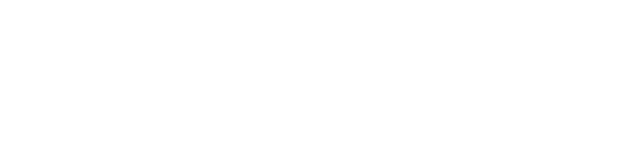
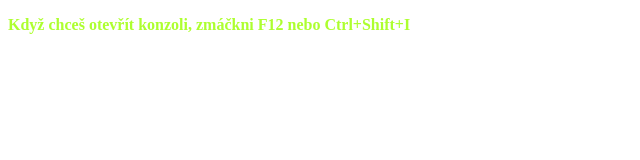
Before and after one commit to Stegye1/hello-world, a plain HTML site: page index.html in a window 1280 px wide. Shown: the whole page, without its empty margins (0-640 px from the left). Drawn offline with Linux system fonts and the light colour scheme.

Commit message:
Zmena stylu

```diff
--- a/index.html
+++ b/index.html
@@ -4,9 +4,10 @@
     <meta charset="UTF-8">
     <meta name="viewport" content="width=device-width, initial-scale=1.0">
     <script src = "./hello.js"></script>
+    <link rel="stylesheet" href="style.css">
     <title>Document</title>
 </head>
 <body>
-
+    <p>Když chceš otevřít konzoli, zmáčkni F12 nebo Ctrl+Shift+I </p>
 </body>
 </html>
--- /dev/null
+++ b/style.css
@@ -0,0 +1,4 @@
+p {
+    color: greenyellow;
+    font-weight: bold
+}
```
